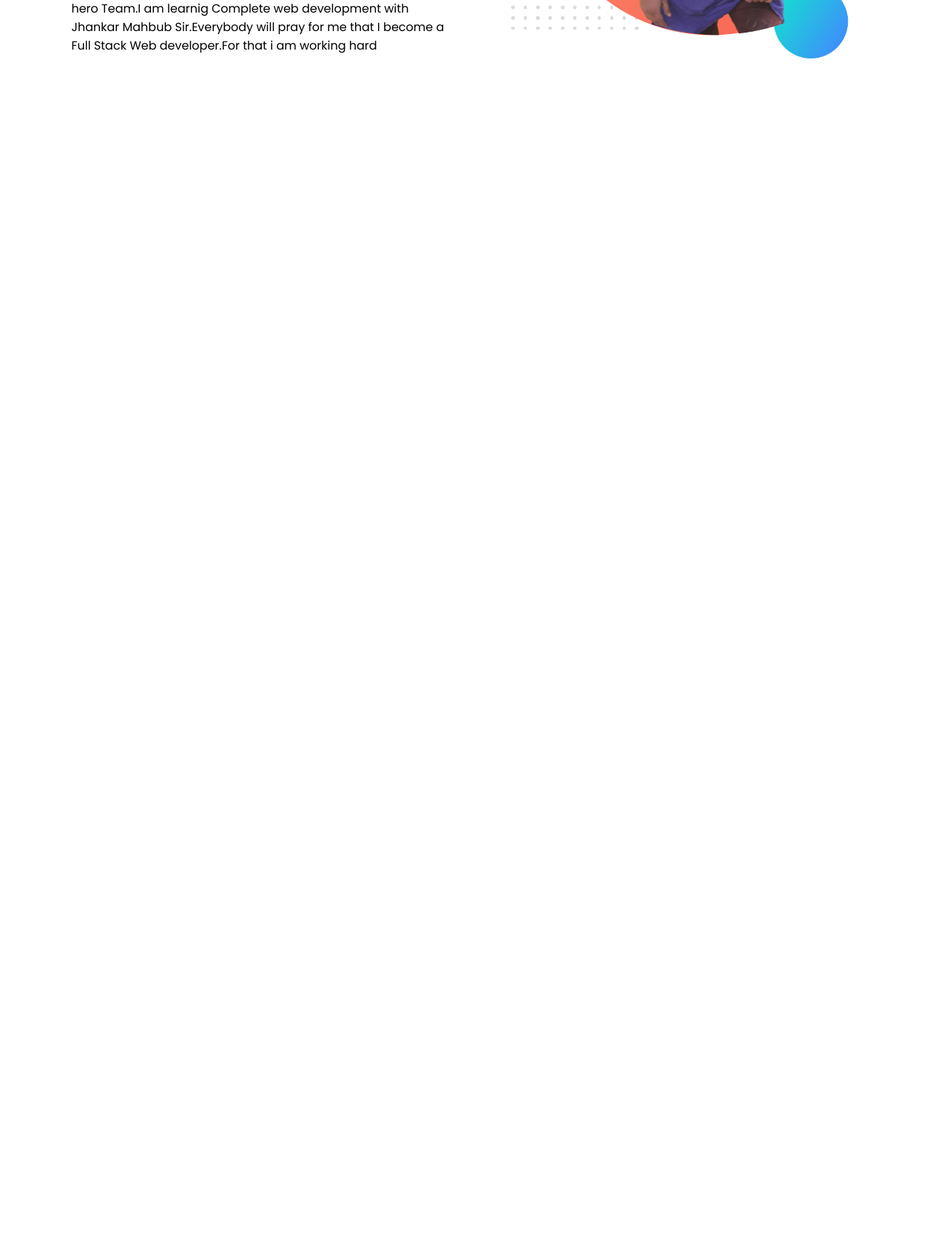
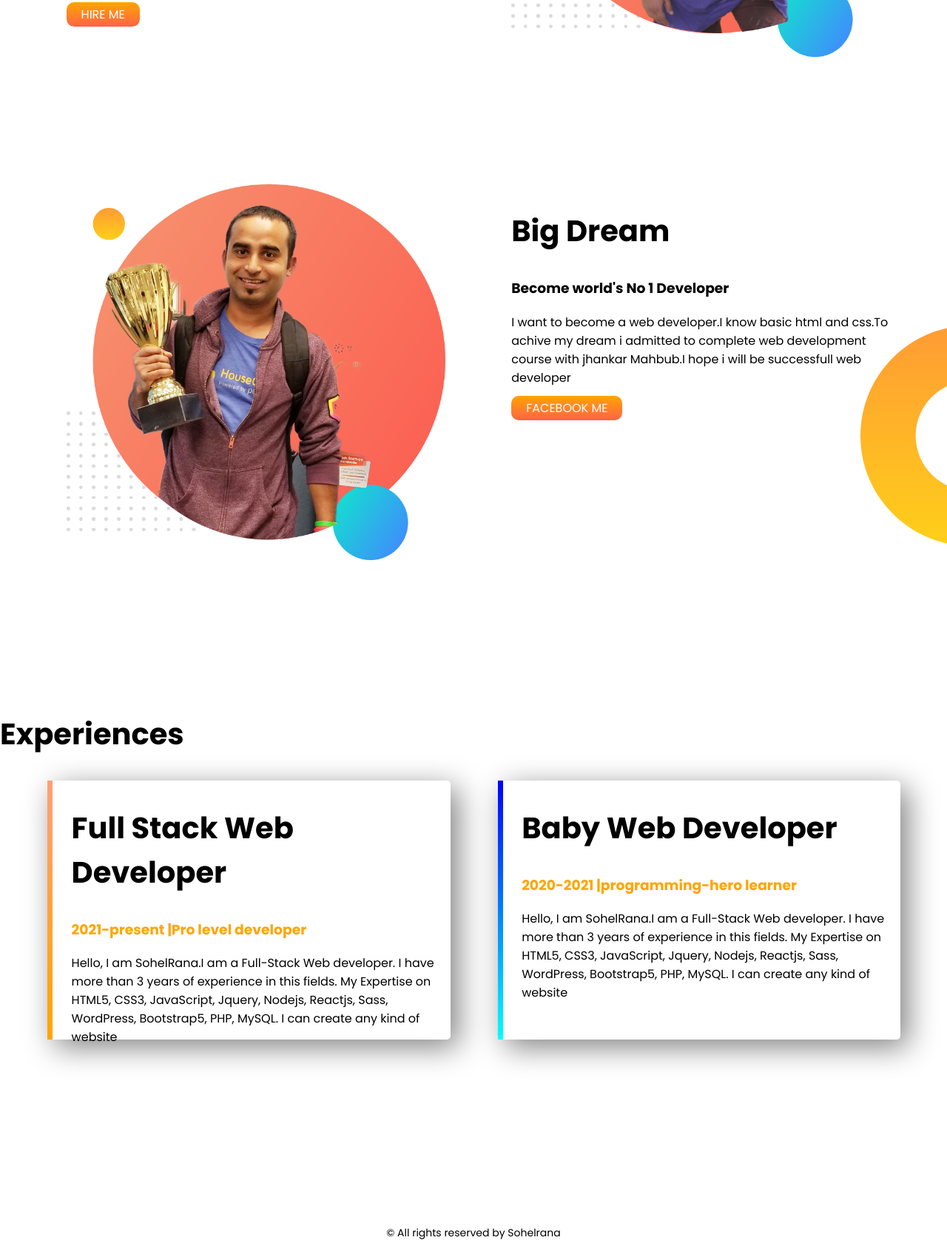
Before and after one commit to SohelTanbir/web-portfolio-project, a plain HTML site: page index.html in a window 1280 px wide. Shown: the part 431-2111 px from the top of the page at 74% size. Before the commit the page ends 800 px from the top, so only its background shows below. Drawn offline with Linux system fonts and the light colour scheme.

Commit message:
my first portfolio website is complete

```diff
--- a/index.html
+++ b/index.html
@@ -9,16 +9,45 @@
     <link rel="stylesheet" href="style.css">
 </head>
 <body>
-    <section>
+    <section class="top-banner">
         <div class="half-width">
             <h1>Welcome To</h1>
-            <h1><span class="name-heighlight">Sohel Rana</span> Website</h1>
-            <h3>Professional Web Developer</h3>
+            <h1><span class="orange-heighlight">Sohel Rana</span> Website</h1>
+            <h3 >Professional Web Developer</h3>
             <p>Hi my name is Sohel Rana.I am a student of programming-hero Team.I am learnig Complete web development with Jhankar Mahbub Sir.Everybody will pray for me that I become a Full Stack Web developer.For that i am working hard</p>
+            <a class="link-button" target="_blank" href="https://www.linkedin.com/company/programminghero/">Hire Me</a>
         </div>
         <div class="half-width">
             <img src="images/profile1.png" alt="">
         </div>
     </section>
+    <section class="dream-area">
+        <div class="half-width">
+            <img src="images/jhankar.png" alt="">
+        </div>
+        <div class="half-width">
+            <h2>Big Dream</h2>
+            <h3>Become world's No 1 Developer</h3>
+            <p>I want to become a web developer.I know basic html and css.To achive my dream i admitted to complete web development course with jhankar Mahbub.I hope i will be successfull web developer</p>
+            <a class="link-button" target="_blank" href="https://www.facebook.com/profile.php?id=100008499818899">FACEBOOK ME</a>
+        </div>
+    </section>
+    <section class="experience">
+        <h2>Experiences</h2>
+        <div id="full-stack" class="half-width single-experience">
+            <h2>Full Stack Web Developer</h2>
+            <h3 class="orange-heighlight">2021-present |Pro level developer</h3>
+            <p>Hello, I am SohelRana.I am a Full-Stack Web developer. I have more than 3 years of experience in this fields. My Expertise on HTML5, CSS3, JavaScript, Jquery, Nodejs, Reactjs, Sass, WordPress, Bootstrap5, PHP, MySQL. I can create any kind of website</p>
+        </div>
+        <div id="baby-web" class="half-width single-experience">
+            <h2>Baby Web Developer</h2>
+            <h3 class="orange-heighlight">2020-2021 |programming-hero learner</h3>
+            <p>Hello, I am SohelRana.I am a Full-Stack Web developer. I have more than 3 years of experience in this fields. My Expertise on HTML5, CSS3, JavaScript, Jquery, Nodejs, Reactjs, Sass, WordPress, Bootstrap5, PHP, MySQL. I can create any kind of website</p>
+        </div>
+    </section>
+
+    <footer>
+        <p>&copy; All rights reserved by Sohelrana</p>
+    </footer>
 </body>
 </html>
--- a/style.css
+++ b/style.css
@@ -1,10 +1,14 @@
 body{
     font-family: 'Poppins', sans-serif;
+    margin:0;
 }
 h1{
     font-size: 50px;
 }
-.name-heighlight{
+h2{
+    font-size:40px;
+}
+.orange-heighlight{
     color: orange;
 }
 .half-width{
@@ -16,3 +20,43 @@ h1{
 .half-width img{
     width:100%;
 }
+section{
+    height:500px;
+    padding-bottom:180px;
+}
+.top-banner{
+    background-image:url('images/top-banner.png');
+    background-repeat:no-repeat;
+}
+.link-button{
+    text-decoration: none;
+    background-image:linear-gradient(orange,tomato);
+    text-transform:uppercase;
+    padding:5px 20px;
+    border-radius:10px;
+    color:white;
+}
+.dream-area{
+    background-image:url("images/dream-bg.png");
+    background-repeat: no-repeat;
+    background-position:right;
+}
+.single-experience{
+    box-shadow:10px 10px 40px gray;
+    border-radius:5px;
+    height:70%;
+}
+#full-stack{
+    border-left:7px solid;
+    border-image:linear-gradient(180deg, lightsalmon,orange);
+    border-image-slice:1;
+}
+#baby-web{
+    border-left:7px solid;
+    border-image:linear-gradient(180deg, blue, cyan);
+    border-image-slice:1;
+}
+footer p{
+    text-align:center;
+    font-size:14px;
+}
```
